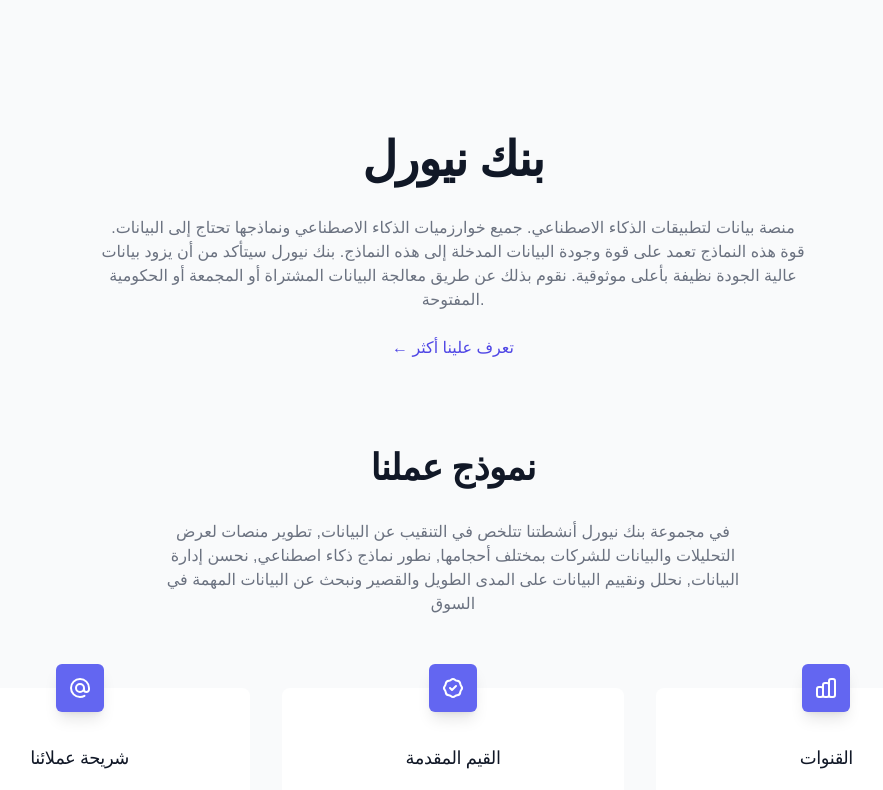
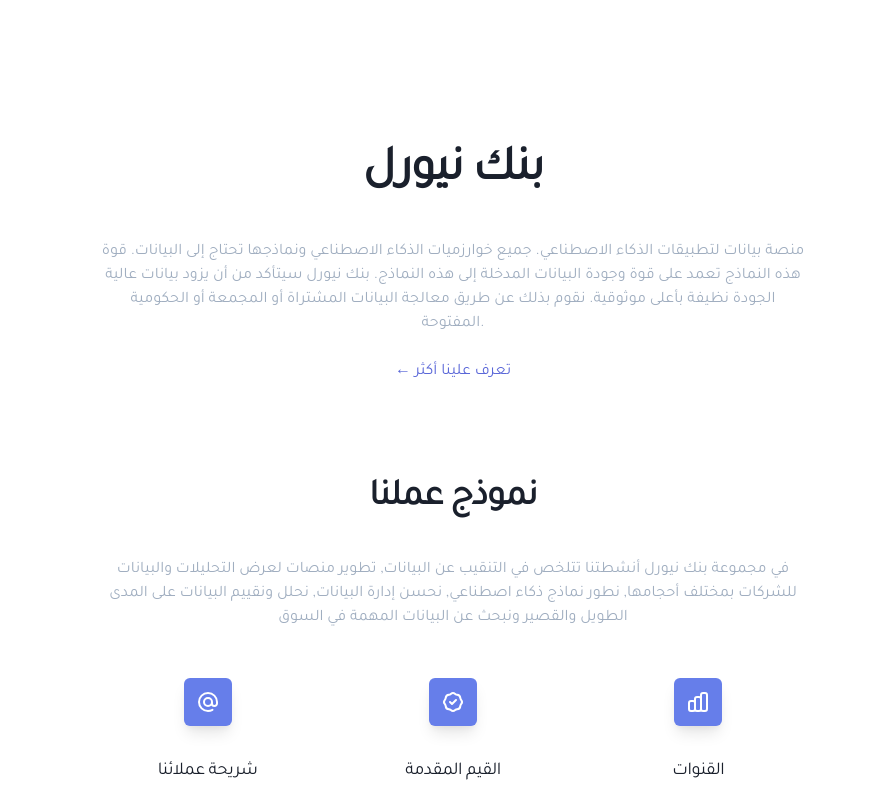
Before and after one commit to almatrafi-azzam/neuralbanksite, a Next.js app: page / in a window 1280 px wide. Shown: the top 790 px of the page, without its empty margins (187-1070 px from the left). Built offline with nearby package versions, Linux system fonts and the light colour scheme.

Commit message:
fixed tailwind font issue third try

```diff
--- a/package.json
+++ b/package.json
@@ -9,7 +9,8 @@
     "@heroicons/react": "^1.0.6",
     "next": "latest",
     "react": "^17.0.2",
-    "react-dom": "^17.0.2"
+    "react-dom": "^17.0.2",
+    "tailwind": "^4.0.0"
   },
   "devDependencies": {
     "@types/node": "17.0.4",
@@ -18,7 +19,7 @@
     "postcss": "^8.4.12",
     "prettier": "^2.5.1",
     "prettier-plugin-tailwindcss": "^0.1.1",
-    "tailwindcss": "^3.0.24",
+    "tailwindcss": "^1.9.6",
     "typescript": "4.5.4"
   }
 }
--- a/styles/globals.css
+++ b/styles/globals.css
@@ -1,4 +1,4 @@
+@import url('https://fonts.googleapis.com/css2?family=Tajawal&display=swap');
 @tailwind base;
 @tailwind components;
 @tailwind utilities;
-@import url('https://fonts.googleapis.com/css2?family=Tajawal&display=swap');
```
Also changed, not shown: 1 other file (tests, documents, lock files or other folders).
